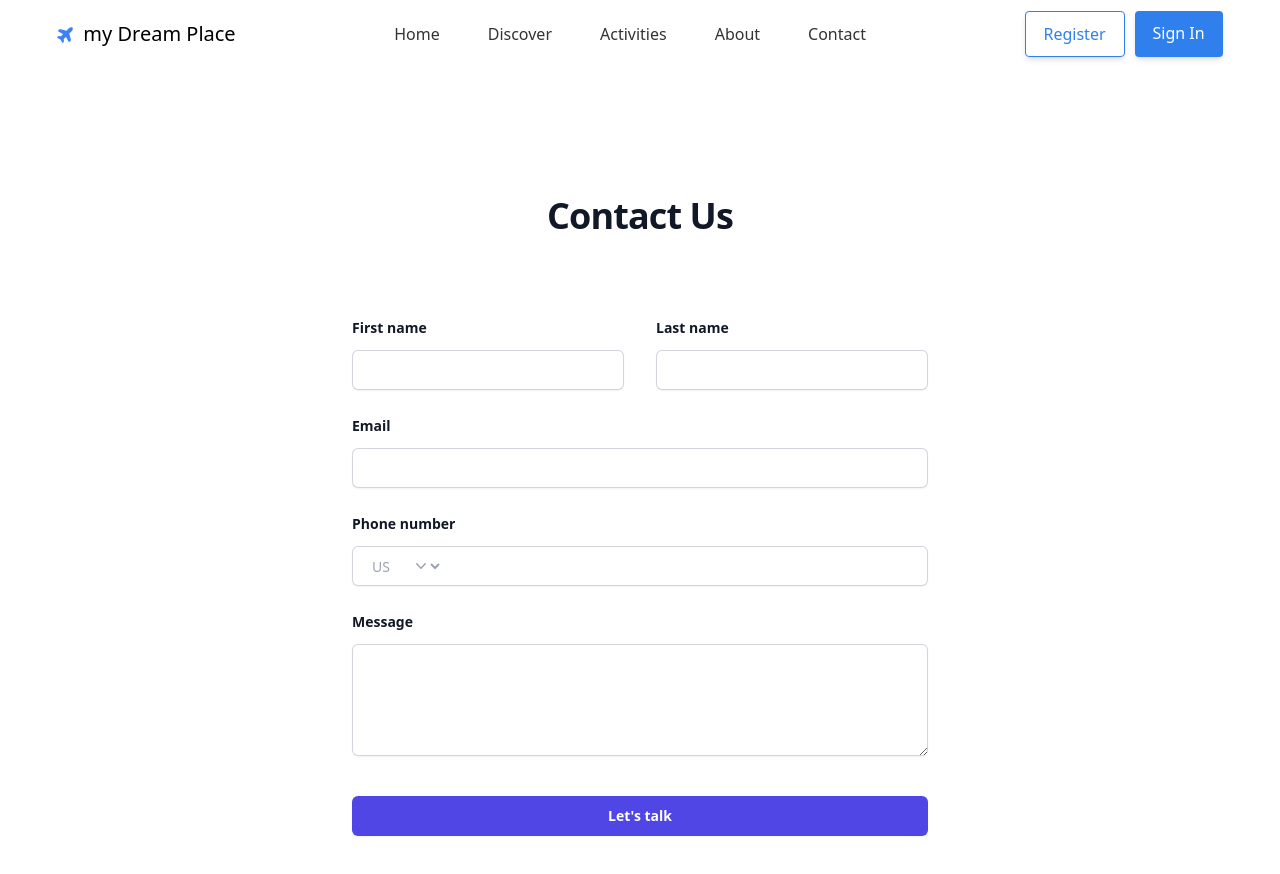
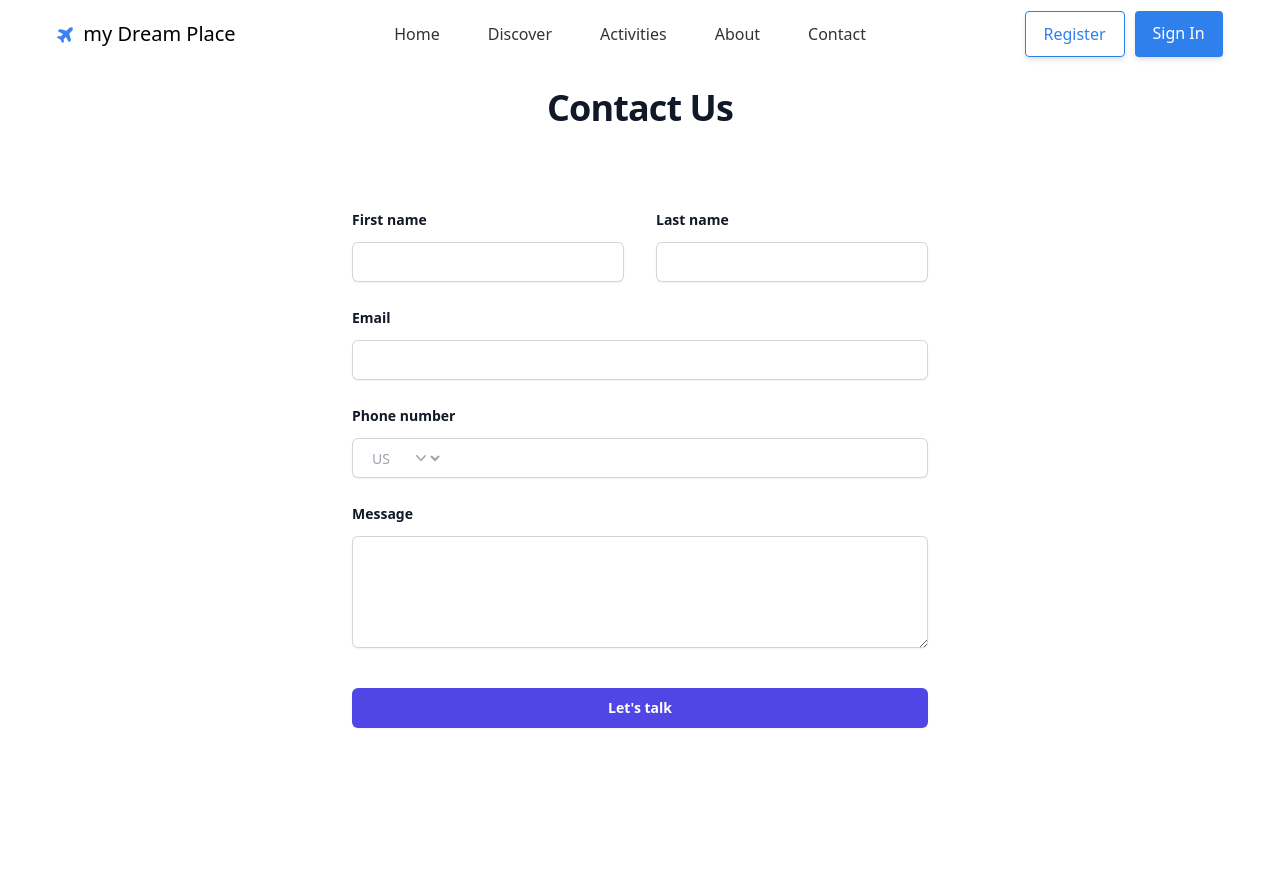
Before and after one commit to mhesen2024/Traveler-and-Booking-, a React (Vite) app: page /contact in a window 1280 px wide. Shown: the top 874 px of the page. After the commit the page ends 800 px from the top, so only its background shows below. Built offline with nearby package versions, Linux system fonts and the light colour scheme.

Commit message:
modfid about + cotact

```diff
--- a/src/views/About.jsx
+++ b/src/views/About.jsx
@@ -59,6 +59,7 @@ const About = () => {
           <h1 className="text-4xl sm:text-5xl font-extrabold text-center ">Our Team</h1>
           <MyProfileCard contacts={contacts} />
         </section>
+
       </div>
     </div>
   );
--- a/src/views/Contact.jsx
+++ b/src/views/Contact.jsx
@@ -2,7 +2,7 @@ import React from 'react';
 
 const ContactUs = () => {
   return (
-    <div className="isolate bg-white px-6 py-24 sm:py-32 lg:px-8">
+    <div className="isolate bg-white px-6  py-5 lg:px-8">
       <div className="absolute inset-x-0 top-[-10rem] -z-10 transform-gpu overflow-hidden blur-3xl sm:top-[-20rem]" aria-hidden="true">
 
       </div>
```
